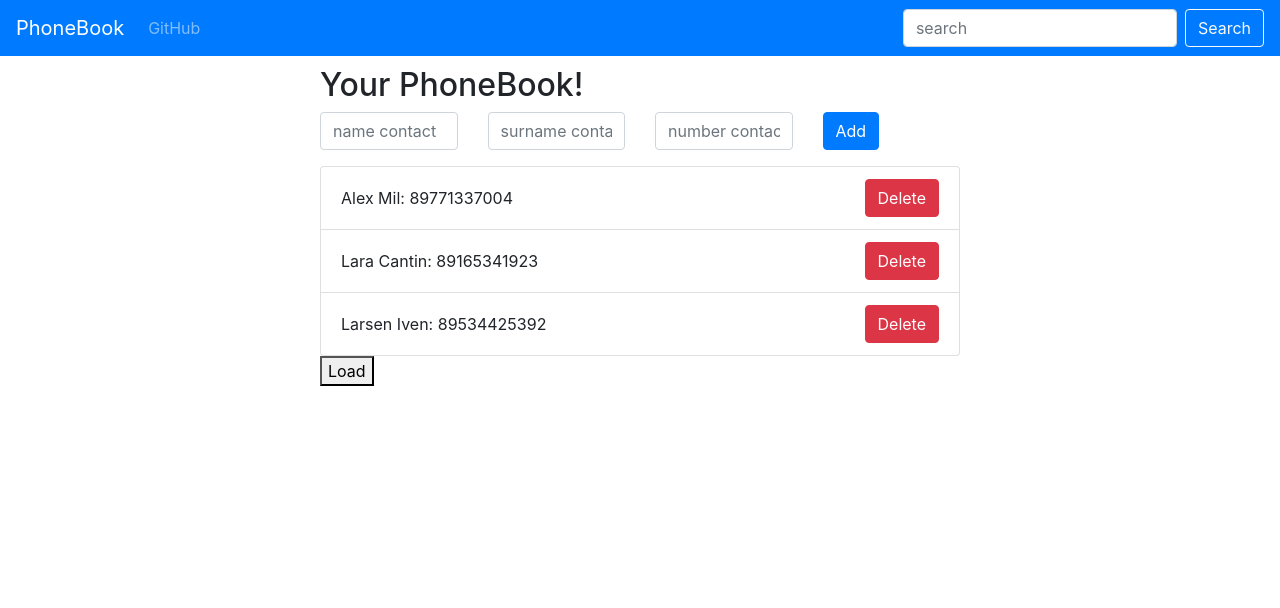
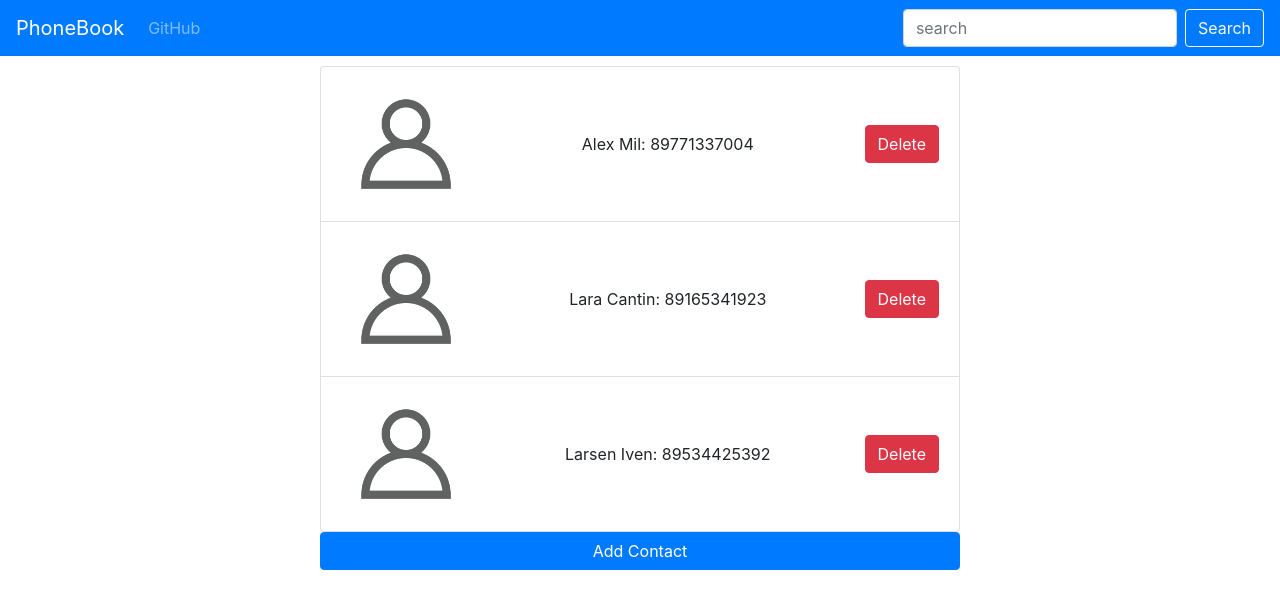
Before and after one commit to AlixMil/phonebook, a React (Create React App) app: page / in a window 1280 px wide. Shown: the top 608 px of the page. Built offline with nearby package versions, Linux system fonts and the light colour scheme.

Commit message:
Make cards, useri cons, and design fixes

```diff
--- a/src/App.css
+++ b/src/App.css
@@ -33,3 +33,21 @@
   align-items: center;
   justify-content: space-between;
 }
+
+.forms {
+  margin: 6px;
+  width: 90%;
+}
+
+.userimg {
+  width: 130px;
+  height: 130px;
+}
+
+.btn-add {
+  width: 100%;
+}
+
+.accordion-toggle {
+  margin: 4px;
+}
--- a/src/App.js
+++ b/src/App.js
@@ -53,39 +53,6 @@ function App() {
     }
   }
 
-  const handleLoad = () => {
-    setList(prevList => {
-      const newList = [
-        {
-          number: 89771442244,
-          name: "Jonathan",
-          surName: "Clue"
-        },
-        {
-          number: 89742632244,
-          name: "Jonh",
-          surName: "Blue"
-        },
-        {
-          number: 89859162244,
-          name: "Kenie",
-          surName: "West"
-        },
-        {
-          number: 82445816512,
-          name: "Sonny",
-          surName: "Moore"
-        },
-        {
-          number: 89159112294,
-          name: "DJ",
-          surName: "Snake"
-        }
-      ]
-      return [...prevList, ...newList]
-    })
-  }
-
   // const handleSearch = (value) => {
   //   for (let i = 0; i <= list.length; i++) {
   //     if (list[i].name.indexOf )
@@ -96,10 +63,9 @@ function App() {
     <div className="app">
         <NavigationBar /* handleSearch={handleSearch} */ />
         <div className="app-wrapper">
-          <h2>Your PhoneBook!</h2>
-          <InsertContact handleAdd={handleAdd} handleConsole={handleConsole} />
-          <List handleDelete={handleDelete} handleConsole={handleConsole} data={list} />
-          <button onClick={handleLoad}>Load</button>
+          {/* <h2>Your PhoneBook!</h2> */}
+          <List className="modal-list" handleDelete={handleDelete} handleConsole={handleConsole} data={list} />
+          <InsertContact className="insert-block" handleAdd={handleAdd} handleConsole={handleConsole} />
         </div>
     </div>
   );
--- a/src/Components/InsertContact.js
+++ b/src/Components/InsertContact.js
@@ -1,48 +1,55 @@
 import React, { useState, useRef } from 'react';
-import { Form, Row, Col, Button } from 'react-bootstrap';
+import { Form, Row, Col, Button, Accordion, Card, Modal } from 'react-bootstrap';
 import '../App.css'
 
 export default function InsertContact(props) {
-  // const [state, setState] = useState({
-  //   name: '',
-  //   surName: '',
-  //   number: ''
-  // });
+  const [show, setShow] = useState(false);
   const inputEl1 = useRef(null);
   const inputEl2 = useRef(null);
   const inputEl3 = useRef(null);
+  const handleClose = () => setShow(false);
+  const handleShow = () => setShow(true);
+  return (
+        <div>
+            <Button className="btn-add" variant="primary" onClick={handleShow}>Add Contact</Button>
 
-  const handleEnter = (e) => {
-    if (e.keyCode === 13) {
-      props.handleAdd(inputEl1.current.value, inputEl2.current.value, inputEl3.current.value);
-      inputEl1.current.value = '';
-      inputEl2.current.value = '';
-      inputEl3.current.value = '';
-    }
-  }
-  return (
+
+        <Modal show={show} onHide={handleClose}>
+        <Modal.Header closeButton>
+          <Modal.Title>Adding Contact</Modal.Title>
+        </Modal.Header>
+        <Modal.Body>
           <Form>
             <Form.Group>
               <Row>
                 <Col>
-              <Form.Control ref={inputEl1} onKeyUp={handleEnter} type="contactName" placeholder="name contact"/>
+                  <Form.Label>Contact name</Form.Label>
+                  <Form.Control className="forms" ref={inputEl1} type="contactName" placeholder="name contact"/>
                 </Col>
                 <Col>
-              <Form.Control ref={inputEl2} onKeyUp={handleEnter} type="contactSurName" placeholder="surname contact"/>
+                  <Form.Label>Contact surname</Form.Label>
+                  <Form.Control className="forms" ref={inputEl2} type="contactSurName" placeholder="surname contact"/>
                 </Col>
                 <Col>
-             <Form.Control ref={inputEl3} onKeyUp={handleEnter} type="contactNumber" placeholder="number contact"/>
-            </Col>
-            <Col>
-              <Button onClick={() => {
-                props.handleAdd(inputEl1.current.value, inputEl2.current.value, inputEl3.current.value);
-                inputEl1.current.value = '';
-                inputEl2.current.value = '';
-                inputEl3.current.value = '';
-                }}>Add</Button>
+                  <Form.Label>Contact number</Form.Label>
+                  <Form.Control className="forms" ref={inputEl3} type="contactNumber" placeholder="number contact"/>
                 </Col>
               </Row>
             </Form.Group>
           </Form>
+          </Modal.Body>
+        <Modal.Footer>
+          <Button variant="secondary" onClick={handleClose}>
+            Close
+          </Button>
+            <Button variant="primary" onClick={() => {
+            props.handleAdd(inputEl1.current.value, inputEl2.current.value, inputEl3.current.value);
+            handleClose();
+          }}>
+            Add Contact
+          </Button>
+        </Modal.Footer>
+      </Modal>
+      </div>
   )
 }
--- a/src/Components/List.js
+++ b/src/Components/List.js
@@ -1,17 +1,21 @@
 import React from 'react';
-import { ListGroup, Button } from 'react-bootstrap';
+import { ListGroup, Button, Row, Col } from 'react-bootstrap';
 import '../App.css';
 
 export default function List(props) {
 
-	return (<ListGroup>
+	return (
+		<ListGroup>
 		{props.data.map((item, index) => {
 			return (
 				<ListGroup.Item key={index} className="listgroup">
-					{`${item.name} ${item.surName}: ${item.number}`}
+					<img className="userimg" src={require("../IMG/user.png")} alt="user"/>
+					<div>{`${item.name} ${item.surName}: ${item.number}`}</div>
+
 					<Button onClick={() => props.handleDelete(index)} variant="danger">Delete</Button>
 				</ListGroup.Item>
 				)
 		})}
-	</ListGroup>)
+	</ListGroup>
+	)
 }
```
Also changed, not shown: src/IMG/user.png (added). Lines whose indentation alone changed are shown as unchanged.
